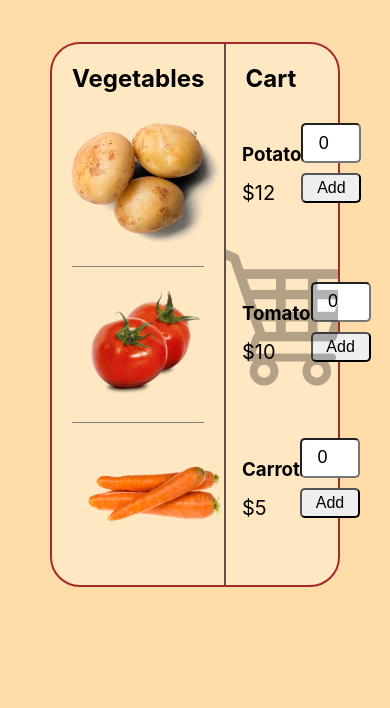
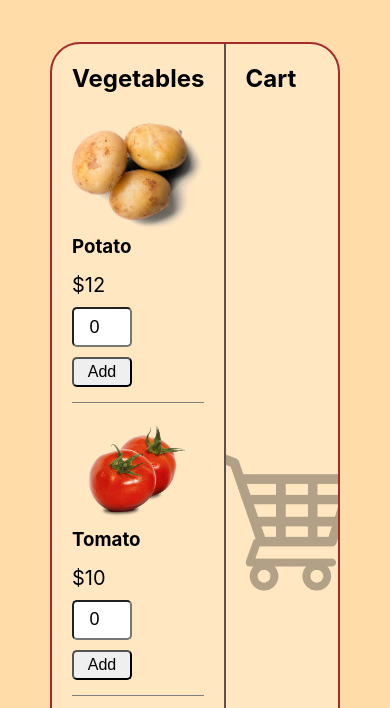
Before and after one commit to Mateja3m/shopping-cart, a plain HTML site: page index.html in a window 390 px wide. Shown: the part 92-800 px from the top of the page. Drawn offline with Linux system fonts and the light colour scheme.

Commit message:
fixed responsiveness

```diff
--- a/style.css
+++ b/style.css
@@ -5,9 +5,9 @@
 }
 
 body {
-	background-color: #FFDCA8;
-    font-family: -apple-system, BlinkMacSystemFont, 'Segoe UI', 'Roboto', 'Oxygen',
-    'Ubuntu', 'Cantarell', 'Fira Sans', 'Droid Sans', 'Helvetica Neue',
+  background-color: #ffdca8;
+  font-family: -apple-system, BlinkMacSystemFont, "Segoe UI", "Roboto", "Oxygen",
+    "Ubuntu", "Cantarell", "Fira Sans", "Droid Sans", "Helvetica Neue",
     sans-serif;
   padding: 50px;
 }
@@ -43,7 +43,7 @@ h3 {
   width: 40%;
   padding: 20px;
   border-left: 2px solid rgb(95, 80, 80);
-	background-image: url('img/cart.png');
+  background-image: url("img/cart.png");
   background-size: 150px;
   background-position: center;
   background-repeat: no-repeat;
@@ -61,6 +61,7 @@ h3 {
 }
 
 .single-item img {
+  width: 100%;
   max-width: 150px;
 }
 
@@ -68,6 +69,11 @@ h3 {
   width: 70%;
   padding-left: 20px;
   padding-top: 20px;
+}
+
+.si-content .actions {
+  display: flex;
+  flex-direction: column;
 }
 
 .single-item .si-content p {
@@ -92,7 +98,6 @@ h3 {
   height: 30px;
   font-size: 16px;
   border-radius: 5px;
-
 }
 
 .cart-single-item {
@@ -116,3 +121,18 @@ h3 {
   left: 20px;
   font-size: 24px;
 }
+
+@media only screen and (max-width: 768px) {
+  .single-item {
+    flex-direction: column;
+	justify-content: space-between;
+  }
+
+  .actions {
+	  margin-top: 10px;
+  }
+  .single-item .si-content {
+	padding-left: 0px;
+	padding-top: 0px;
+  }
+}
```
Lines whose indentation alone changed are shown as unchanged.
